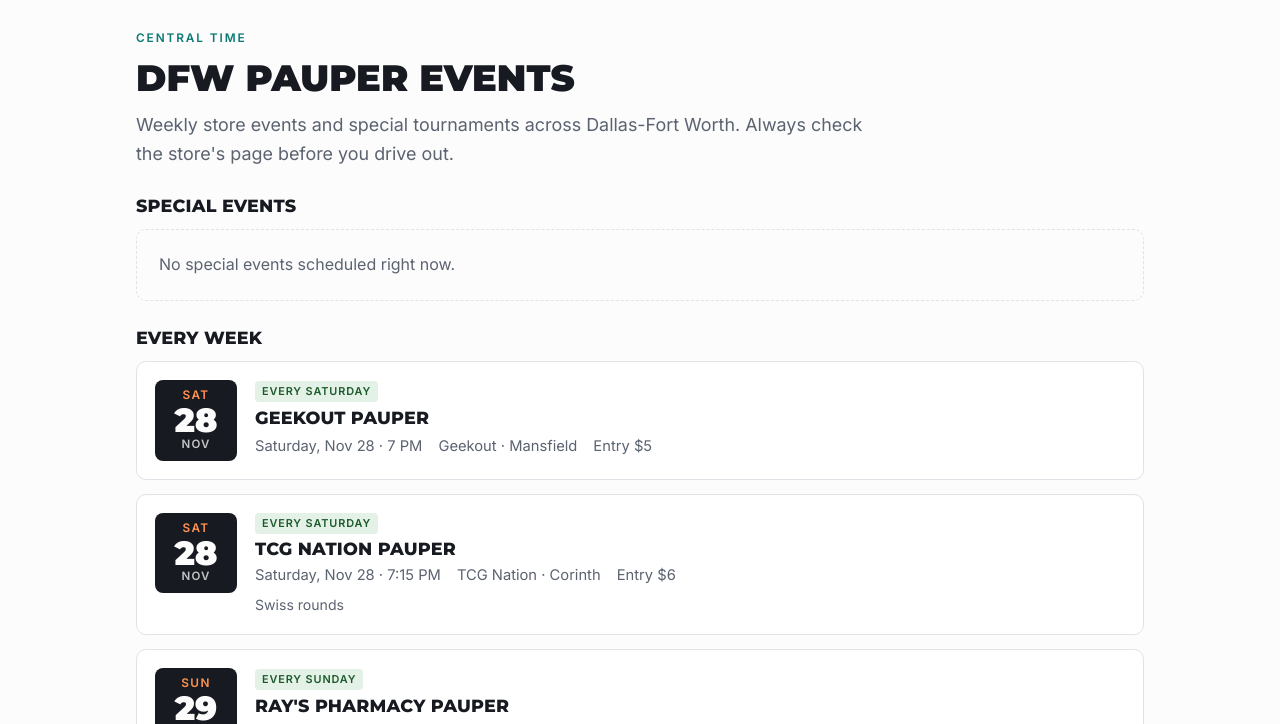
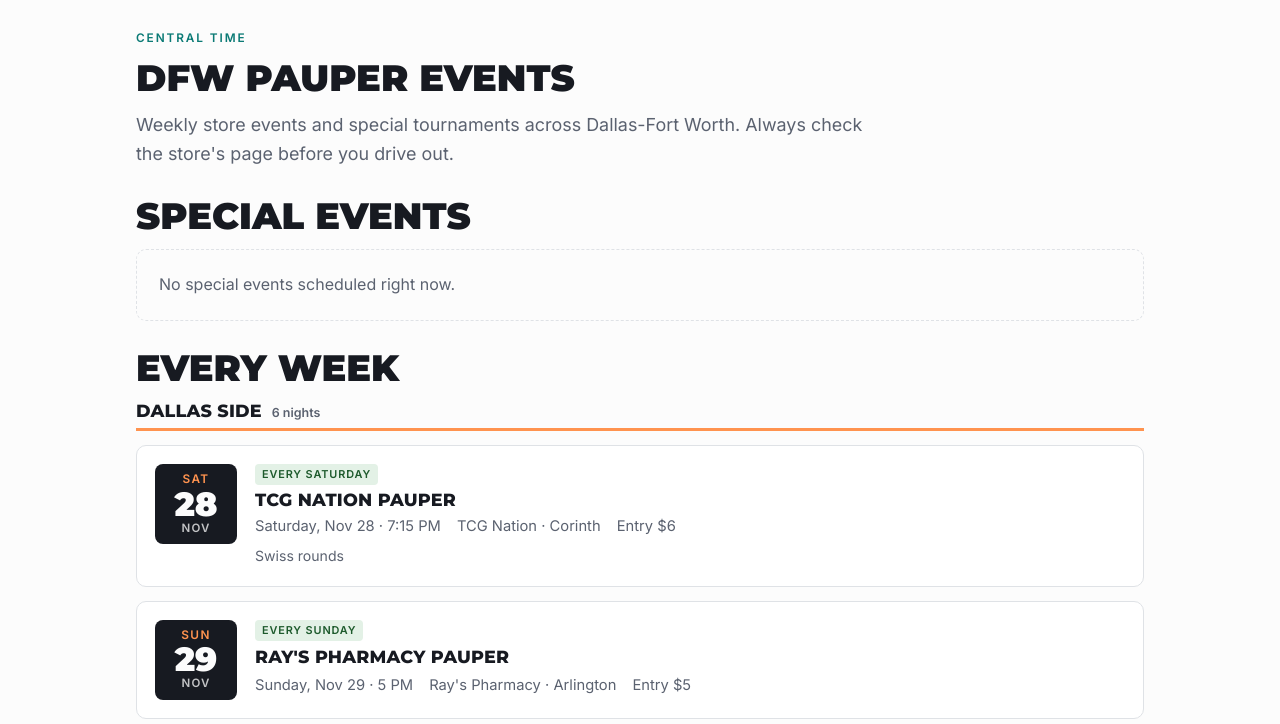
Before and after one commit to Stephasaur/dfw-pauper, a plain HTML site: page index.html in a window 1280 px wide. Both pictures are taken after a click on the link "Events". Shown: the part 72-796 px from the top of the page. Drawn offline with Linux system fonts and the light colour scheme.

Commit message:
Group weekly schedule into Dallas side and Fort Worth side
Uses the new store 'region' field. Section headings promoted to h2,
home page shows the next 5 events.

Co-Authored-By: Claude Opus 5.5 <noreply@anthropic.com>
Claude-Session: https://claude.ai/code/session_01Jc3YuAYH3cVedWvoerRNsA

```diff
--- a/index.html
+++ b/index.html
@@ -92,6 +92,9 @@ section.view { display: grid; gap: 28px; }
 .event .meta { display: flex; flex-wrap: wrap; gap: 4px 16px; color: var(--muted); font-size: .92rem; }
 .tag { display: inline-block; font: 700 .68rem/1 var(--body); text-transform: uppercase; letter-spacing: .08em; padding: 5px 7px; border-radius: 4px; background: var(--emerald-soft); color: var(--emerald-ink); }
 .tag.sample { background: var(--hot-soft); color: #8a3d0c; }
+.events.weekly { gap: 32px; }
+h3.region { display: flex; align-items: baseline; gap: 10px; padding-bottom: 8px; border-bottom: 3px solid var(--hot); }
+h3.region .count { font: 600 .78rem/1 var(--body); text-transform: none; letter-spacing: 0; color: var(--muted); }
 .empty { border: 1px dashed var(--line); border-radius: 10px; padding: 22px; color: var(--muted); }
 .callout { background: var(--hot); color: var(--ink); border-radius: 10px; padding: 14px 18px; font-size: .95rem; font-weight: 500; }
 .callout strong { font-weight: 700; }
@@ -207,12 +210,12 @@ footer .motto { font: 900 .9rem/1 var(--display); text-transform: uppercase; let
       <p class="lede">Weekly store events and special tournaments across Dallas-Fort Worth. Always check the store's page before you drive out.</p>
     </div>
     <div class="stack">
-      <h3>Special events</h3>
+      <h2>Special events</h2>
       <div class="events" id="special-events"></div>
     </div>
     <div class="stack">
-      <h3>Every week</h3>
-      <div class="events" id="weekly-events"></div>
+      <h2>Every week</h2>
+      <div class="events weekly" id="weekly-events"></div>
     </div>
   </section>
 
@@ -388,10 +391,20 @@ footer .motto { font: 900 .9rem/1 var(--display); text-transform: uppercase; let
     var sampleNote = weekly.concat(special).some(function (x) { return x.ev.sample; })
       ? '<div class="callout"><strong>Sample listings.</strong> We are lining up our first partner stores. These show how events will look and will be replaced with real ones.</div>' : "";
 
-    document.getElementById("weekly-events").innerHTML = weekly.length ? sampleNote + weekly.map(card).join("") : '<div class="empty">No weekly events listed yet. Store owners, <a href="#about">get in touch</a>.</div>';
+    // Group weekly nights by store region ("Dallas" / "Fort Worth"), matching the flyer's Dallas side / Fort Worth side split.
+    var regions = [];
+    weekly.forEach(function (x) { var s = stores[x.ev.store], r = (s && s.region) || "Other"; if (regions.indexOf(r) < 0) regions.push(r); });
+    var order = ["Dallas", "Fort Worth"];
+    regions.sort(function (a, b) { var ia = order.indexOf(a), ib = order.indexOf(b); return (ia < 0 ? 99 : ia) - (ib < 0 ? 99 : ib) || a.localeCompare(b); });
+    var grouped = regions.map(function (r) {
+      var items = weekly.filter(function (x) { var s = stores[x.ev.store]; return ((s && s.region) || "Other") === r; });
+      var label = r === "Other" ? "More of DFW" : r + " side";
+      return '<div class="stack"><h3 class="region">' + esc(label) + ' <span class="count">' + items.length + (items.length === 1 ? ' night' : ' nights') + '</span></h3>' + items.map(card).join("") + '</div>';
+    }).join("");
+    document.getElementById("weekly-events").innerHTML = weekly.length ? sampleNote + grouped : '<div class="empty">No weekly events listed yet. Store owners, <a href="#about">get in touch</a>.</div>';
     document.getElementById("special-events").innerHTML = special.length ? special.map(card).join("") : '<div class="empty">No special events scheduled right now.</div>';
     var week = new Date(today.getTime()); week.setUTCDate(week.getUTCDate() + 7);
-    var upcoming = weekly.concat(special.filter(function (x) { return x.date < week; })).sort(byDate).slice(0, 4);
+    var upcoming = weekly.concat(special.filter(function (x) { return x.date < week; })).sort(byDate).slice(0, 5);
     document.getElementById("home-events").innerHTML = upcoming.length ? sampleNote + upcoming.map(card).join("") : '<div class="empty">Nothing on the calendar this week yet. Check back soon.</div>';
   }
 
```
